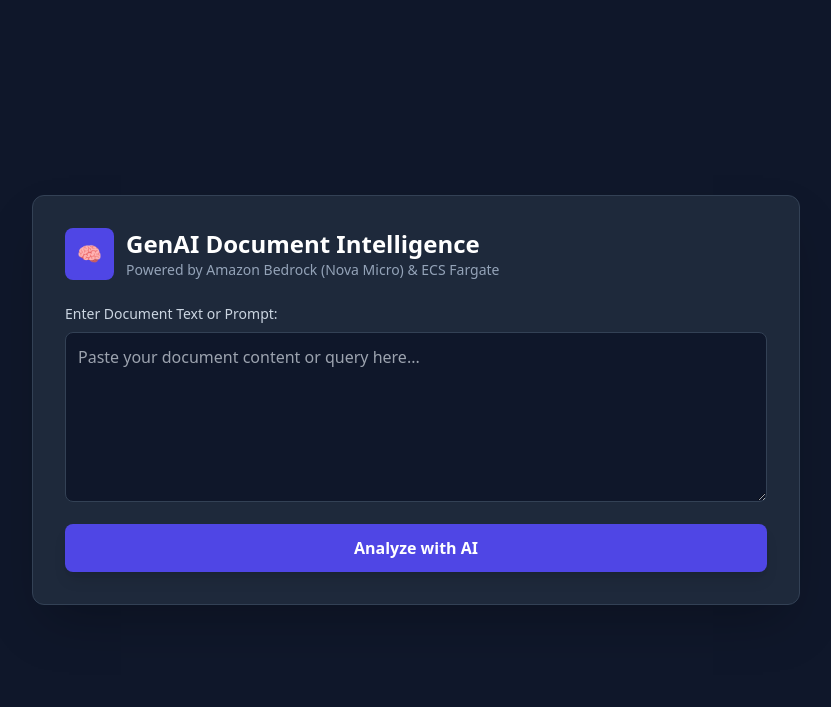
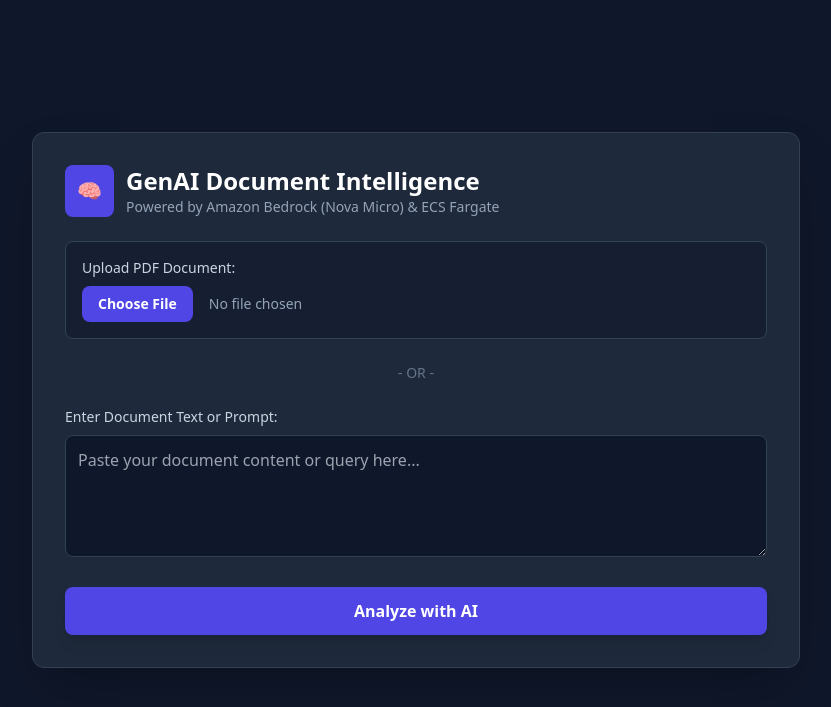
Before and after one commit to Ravi7833/genai-doc-Repo, a Flask app: page / in a window 1280 px wide. Shown: the top 707 px of the page, without its empty margins (224-1055 px from the left). Run offline with Flask 3, Linux system fonts and the light colour scheme; some libraries are stand-ins or nearby versions.

Commit message:
Add PDF file upload support with pypdf and frontend file picker

```diff
--- a/app.py
+++ b/app.py
@@ -1,7 +1,9 @@
 import os
 import boto3
 import json
+import io
 from flask import Flask, jsonify, request, render_template
+from pypdf import PdfReader
 
 app = Flask(__name__)
 
@@ -18,8 +20,29 @@ def health_check():
 
 @app.route('/process', methods=['POST'])
 def process_document():
-    data = request.json or {}
-    doc_text = data.get('text', 'Please analyze this document.')
+    doc_text = ""
+
+    # Check if a PDF file was uploaded
+    if 'file' in request.files:
+        file = request.files['file']
+        if file and file.filename.endswith('.pdf'):
+            try:
+                pdf_stream = io.BytesIO(file.read())
+                reader = PdfReader(pdf_stream)
+                for page in reader.pages:
+                    text = page.extract_text()
+                    if text:
+                        doc_text += text + "\n"
+            except Exception as e:
+                return jsonify({"status": "error", "message": f"Failed to parse PDF: {str(e)}"}), 400
+
+    # If no file or text extracted from file, check JSON body
+    if not doc_text.strip():
+        data = request.json or {}
+        doc_text = data.get('text', '')
+
+    if not doc_text.strip():
+        return jsonify({"status": "error", "message": "No text provided or PDF file is empty."}), 400
 
     try:
         # Payload for Amazon Nova Micro model using APAC inference profile
--- a/requirements.txt
+++ b/requirements.txt
@@ -1,3 +1,4 @@
 flask
 gunicorn
 boto3
+pypdf
--- a/templates/index.html
+++ b/templates/index.html
@@ -16,10 +16,19 @@
             </div>
         </div>
 
-        <div class="space-y-4">
+        <div class="space-y-6">
+            <!-- PDF File Upload Section -->
+            <div class="bg-slate-900/50 border border-slate-700 rounded-lg p-4">
+                <label class="block text-sm font-medium text-slate-300 mb-2">Upload PDF Document:</label>
+                <input type="file" id="pdfFile" accept=".pdf" class="block w-full text-sm text-slate-400 file:mr-4 file:py-2 file:px-4 file:rounded-lg file:border-0 file:text-sm file:font-semibold file:bg-indigo-600 file:text-white hover:file:bg-indigo-700 cursor-pointer">
+            </div>
+
+            <div class="text-center text-slate-500 font-medium text-sm">- OR -</div>
+
+            <!-- Text Prompt Section -->
             <div>
                 <label for="docText" class="block text-sm font-medium text-slate-300 mb-2">Enter Document Text or Prompt:</label>
-                <textarea id="docText" rows="6" class="w-full bg-slate-900 border border-slate-700 rounded-lg p-3 text-slate-100 focus:ring-2 focus:ring-indigo-500 focus:outline-none" placeholder="Paste your document content or query here..."></textarea>
+                <textarea id="docText" rows="4" class="w-full bg-slate-900 border border-slate-700 rounded-lg p-3 text-slate-100 focus:ring-2 focus:ring-indigo-500 focus:outline-none" placeholder="Paste your document content or query here..."></textarea>
             </div>
 
             <button onclick="analyzeDocument()" id="submitBtn" class="w-full bg-indigo-600 hover:bg-indigo-700 text-white font-semibold py-3 px-6 rounded-lg transition duration-200 shadow-lg flex items-center justify-center space-x-2">
@@ -40,14 +49,15 @@
 
     <script>
         async function analyzeDocument() {
+            const fileInput = document.getElementById('pdfFile');
             const text = document.getElementById('docText').value.trim();
             const submitBtn = document.getElementById('submitBtn');
             const loading = document.getElementById('loading');
             const resultContainer = document.getElementById('resultContainer');
             const resultText = document.getElementById('resultText');
 
-            if (!text) {
-                alert('Please enter some text or document content!');
+            if (fileInput.files.length === 0 && !text) {
+                alert('Please either upload a PDF file or enter text!');
                 return;
             }
 
@@ -56,13 +66,24 @@
             resultContainer.classList.add('hidden');
 
             try {
-                const response = await fetch('/process', {
+                let response;
+                if (fileInput.files.length > 0) {
+                    const formData = new FormData();
+                    formData.append('file', fileInput.files[0]);
+
+                    response = await fetch('/process', {
+                        method: 'POST',
+                        body: formData
+                    });
+                } else {
+                    response = await fetch('/process', {
                         method: 'POST',
                         headers: {
                             'Content-Type': 'application/json'
                         },
                         body: JSON.stringify({ text: text })
                     });
+                }
 
                 const data = await response.json();
 
```
Lines whose indentation alone changed are shown as unchanged.
